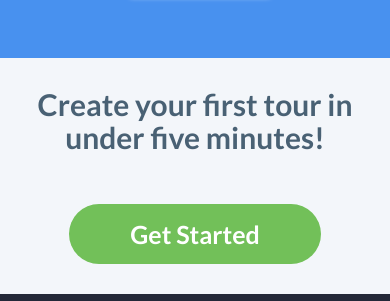
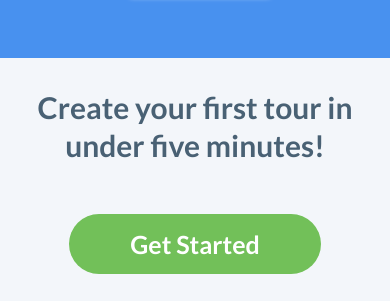
Before and after one commit to RobertoVJ/robertovj.github.io, a plain HTML site: page add-to-cart/index.html in a window 390 px wide. Shown: the part 7433-7734 px from the top of the page. Drawn offline with Linux system fonts and the light colour scheme; a script that the page names is missing.

Commit message:
Update style.css

```diff
--- a/css/style.css
+++ b/css/style.css
@@ -1717,7 +1717,8 @@ Table of contents
 #cta-1 h1 {
     text-align: left;
     width: 90%;
-    font-size: 50px;
+    font-size: 45px;
+    line-height: 55px;
 }
 /*END CTA SECTION*/
 #pricing .plan-stats li {
@@ -2299,7 +2300,8 @@ Table of contents
 	}
 	 #cta-1 h1 {
 	    width: 100%;
-	    font-size: 50px;
+	    font-size: 40px;
+	    line-height:50px;
 	    text-align: center;
 	}
 
@@ -2484,9 +2486,6 @@ Table of contents
 	.footer {
 	    padding-bottom: 25px;
 	}
-	 #cta-1 h1 {
-	    font-size: 40px;
-	}
  }
 @media (max-width: 640px) {
      #software-toolkit .soft-tool-subheading h4 {
@@ -2626,6 +2625,7 @@ Table of contents
 	}
 	#cta-1 h1 {
 	    font-size: 30px;
+		line-height:38px;
 	}
 	#cta-1 .featureButton {
 	    font-size: 25px;
@@ -2681,6 +2681,7 @@ Table of contents
 	}
 	#cta-1 h1 {
 	    font-size: 28px;
+		line-height:35px;
 	}
 	#cta-1 .featureButton {
 	    font-size: 23px;
```
